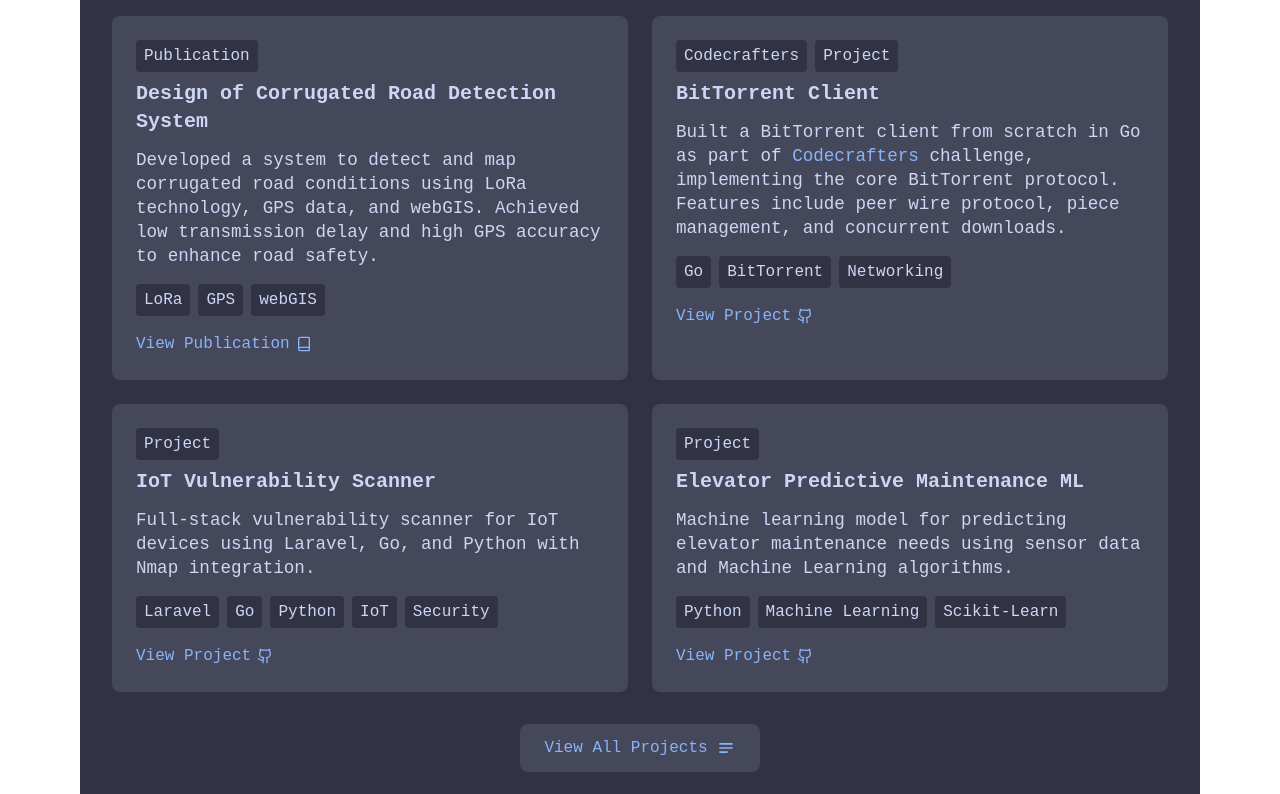
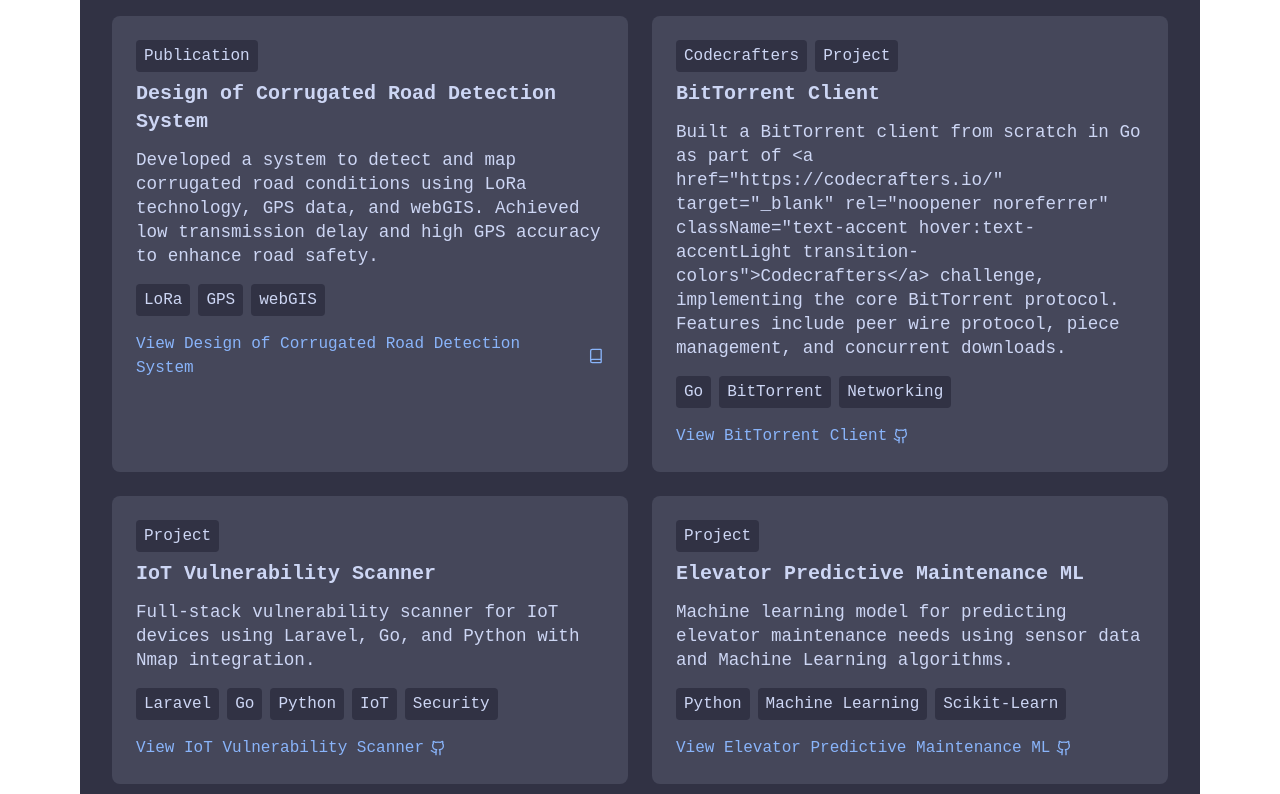
Before and after one commit to izzuddinafif/retro-portfolio, a React (Vite) app in the folder frontend/: page / in a window 1280 px wide. Shown: the part 960-1754 px from the top of the page. Built offline with nearby package versions, Linux system fonts and the light colour scheme.

Commit message:
refine ui

```diff
--- a/frontend/src/components/Projects.tsx
+++ b/frontend/src/components/Projects.tsx
@@ -1,6 +1,24 @@
 import { useState, useEffect } from 'react'
 import { Github, Book } from 'lucide-react'
 import { getProjects, Project } from '../services/api'
+
+interface Project {
+  id: number;
+  title: string;
+  date: string;
+  description: string;
+  technologies: string[];
+  types: string[];
+  link?: string;
+  doi?: string;
+  links?: {
+    go?: string;
+    python?: string;
+    overthewire?: string;
+    hackthebox?: string;
+  };
+  created_at: string;
+}
 
 export default function Projects() {
   const [projects, setProjects] = useState<Project[]>([])
@@ -174,7 +192,9 @@ export default function Projects() {
               <div key={project.id} className="timeline-item">
                 <span className="text-sm text-accent mb-1 block">{project.date}</span>
                 <div className="bg-surfaceHover p-6 rounded-lg">
-                  <span className="text-base bg-surface px-2 py-1 rounded mb-2 inline-block">{project.type}</span>
+                  {project.types.map((type, typeIndex) => (
+                    <span key={typeIndex} className="text-base bg-surface px-2 py-1 rounded mb-2 inline-block">{type}</span>
+                  ))}
                   <h3 className="text-xl font-bold mb-2">{project.title}</h3>
                   <p className="text-base mb-4">{project.description}</p>
                   <div className="flex flex-wrap gap-2 mb-4">
--- a/frontend/src/components/RetroPortfolio.tsx
+++ b/frontend/src/components/RetroPortfolio.tsx
@@ -23,6 +23,41 @@ export default function RetroPortfolio() {
   const scrollToTop = () => {
     window.scrollTo({ top: 0, behavior: 'smooth' })
   }
+
+  const projects = [
+    {
+      title: 'Design of Corrugated Road Detection System',
+      description: 'Developed a system to detect and map corrugated road conditions using LoRa technology, GPS data, and webGIS. Achieved low transmission delay and high GPS accuracy to enhance road safety.',
+      types: ['Publication'],
+      technologies: ['LoRa', 'GPS', 'webGIS'],
+      link: 'https://doi.org/10.1109/IES55876.2022.9888636',
+      icon: <Book className="w-4 h-4 ml-1.5 transition-transform group-hover:translate-x-0.5" />,
+    },
+    {
+      title: 'BitTorrent Client',
+      description: 'Built a BitTorrent client from scratch in Go as part of <a href="https://codecrafters.io/" target="_blank" rel="noopener noreferrer" className="text-accent hover:text-accentLight transition-colors">Codecrafters</a> challenge, implementing the core BitTorrent protocol. Features include peer wire protocol, piece management, and concurrent downloads.',
+      types: ['Codecrafters', 'Project'],
+      technologies: ['Go', 'BitTorrent', 'Networking'],
+      link: 'https://github.com/izzuddinafif',
+      icon: <Github className="w-4 h-4 ml-1.5 transition-transform group-hover:translate-x-0.5" />,
+    },
+    {
+      title: 'IoT Vulnerability Scanner',
+      description: 'Full-stack vulnerability scanner for IoT devices using Laravel, Go, and Python with Nmap integration.',
+      types: ['Project'],
+      technologies: ['Laravel', 'Go', 'Python', 'IoT', 'Security'],
+      link: 'https://github.com/izzuddinafif',
+      icon: <Github className="w-4 h-4 ml-1.5 transition-transform group-hover:translate-x-0.5" />,
+    },
+    {
+      title: 'Elevator Predictive Maintenance ML',
+      description: 'Machine learning model for predicting elevator maintenance needs using sensor data and Machine Learning algorithms.',
+      types: ['Project'],
+      technologies: ['Python', 'Machine Learning', 'Scikit-Learn'],
+      link: 'https://github.com/izzuddinafif',
+      icon: <Github className="w-4 h-4 ml-1.5 transition-transform group-hover:translate-x-0.5" />,
+    },
+  ]
 
   return (
     <div className="flex flex-col items-center min-h-screen w-full bg-transparent text-text font-mono">
@@ -151,128 +186,36 @@ export default function RetroPortfolio() {
           <section className="bg-surface p-8 rounded-lg mt-2">
             <h2 className="pixelated text-lg sm:text-xl mb-8 text-center">FEATURED WORKS</h2>
             <div className="grid grid-cols-1 md:grid-cols-2 gap-6">
-              {/* Publication */}
-              <div className="bg-surfaceHover p-6 rounded-lg transition-all duration-300 hover:shadow-lg hover:shadow-accent/5 hover:-translate-y-1">
-                <span className="text-base bg-surface px-2 py-1 rounded mb-2 inline-block">Publication</span>
-                <h3 className="text-xl font-bold mb-3">Design of Corrugated Road Detection System</h3>
+              {projects.map((project, index) => (
+                <div key={index} className="bg-surfaceHover p-6 rounded-lg transition-all duration-300 hover:shadow-lg hover:shadow-accent/5 hover:-translate-y-1">
+                  <div className="flex flex-wrap gap-2 mb-2">
+                    {project.types.map((type, index) => (
+                      <span key={index} className="text-base bg-surface px-2 py-1 rounded inline-block">
+                        {type}
+                      </span>
+                    ))}
+                  </div>
+                  <h3 className="text-xl font-bold mb-3">{project.title}</h3>
                   <p className="text-base mb-4">
-                  Developed a system to detect and map corrugated road conditions using LoRa technology, GPS data, and webGIS. Achieved low transmission delay and high GPS accuracy to enhance road safety.
+                    {project.description}
                   </p>
                   <div className="flex flex-wrap gap-2 mb-4">
-                  {['LoRa', 'GPS', 'webGIS'].map((tech, index) => (
+                    {project.technologies.map((tech, index) => (
                       <span key={index} className="text-base bg-surface px-2 py-1 rounded">
                         {tech}
                       </span>
                     ))}
                   </div>
                   <a
-                  href="https://doi.org/10.1109/IES55876.2022.9888636"
+                    href={project.link}
                     target="_blank"
                     rel="noopener noreferrer"
                     className="text-accent hover:text-accentLight transition-all duration-300 inline-flex items-center group"
                   >
-                  View Publication <Book className="w-4 h-4 ml-1.5 transition-transform group-hover:translate-x-0.5" />
+                    View {project.title} {project.icon}
                   </a>
                 </div>
-
-              {/* BitTorrent Client */}
-              <div className="bg-surfaceHover p-6 rounded-lg transition-all duration-300 hover:shadow-lg hover:shadow-accent/5 hover:-translate-y-1">
-                <div className="flex flex-wrap gap-2 mb-2">
-                  <span className="text-base bg-surface px-2 py-1 rounded inline-block">Codecrafters</span>
-                  <span className="text-base bg-surface px-2 py-1 rounded inline-block">Project</span>
-                </div>
-                <h3 className="text-xl font-bold mb-3">BitTorrent Client</h3>
-                <p className="text-base mb-4">
-                  Built a BitTorrent client from scratch in Go as part of <a href="https://codecrafters.io/" target="_blank" rel="noopener noreferrer" className="text-accent hover:text-accentLight transition-colors">Codecrafters</a> challenge, implementing the core BitTorrent protocol. Features include peer wire protocol, piece management, and concurrent downloads.
-                </p>
-                <div className="flex flex-wrap gap-2 mb-4">
-                  {['Go', 'BitTorrent', 'Networking'].map((tech, index) => (
-                    <span key={index} className="text-base bg-surface px-2 py-1 rounded">
-                      {tech}
-                    </span>
               ))}
-                </div>
-                <a
-                  href="https://github.com/izzuddinafif"
-                  target="_blank"
-                  rel="noopener noreferrer"
-                  className="text-accent hover:text-accentLight transition-all duration-300 inline-flex items-center group"
-                >
-                  View Project <Github className="w-4 h-4 ml-1.5 transition-transform group-hover:translate-x-0.5" />
-                </a>
-              </div>
-
-              {/* Blockchain */}
-              {/* <div className="bg-surfaceHover p-6 rounded-lg transition-all duration-300 hover:shadow-lg hover:shadow-accent/5 hover:-translate-y-1">
-                <span className="text-base bg-surface px-2 py-1 rounded mb-2 inline-block">Project</span>
-                <h3 className="text-xl font-bold mb-3">Supply Chain Management on Blockchain</h3>
-                <p className="text-base mb-4">
-                  Developed a supply chain management system using Hyperledger Fabric. Implemented smart contracts for tracking products and managing stakeholder permissions.
-                </p>
-                <div className="flex flex-wrap gap-2 mb-4">
-                  {['Hyperledger Fabric', 'Go', 'Docker'].map((tech, index) => (
-                    <span key={index} className="text-base bg-surface px-2 py-1 rounded">
-                      {tech}
-                    </span>
-                  ))}
-                </div>
-                <a
-                  href="https://github.com/izzuddinafif"
-                  target="_blank"
-                  rel="noopener noreferrer"
-                  className="text-accent hover:text-accentLight transition-all duration-300 inline-flex items-center group"
-                >
-                  View Project <Github className="w-4 h-4 ml-1.5 transition-transform group-hover:translate-x-0.5" />
-                </a>
-              </div> */}
-
-              {/* IoT Vulnerability Scanner */}
-              <div className="bg-surfaceHover p-6 rounded-lg transition-all duration-300 hover:shadow-lg hover:shadow-accent/5 hover:-translate-y-1">
-                <span className="text-base bg-surface px-2 py-1 rounded mb-2 inline-block">Project</span>
-                <h3 className="text-xl font-bold mb-3">IoT Vulnerability Scanner</h3>
-                <p className="text-base mb-4">
-                  Full-stack vulnerability scanner for IoT devices using Laravel, Go, and Python with Nmap integration.
-                </p>
-                <div className="flex flex-wrap gap-2 mb-4">
-                  {['Laravel', 'Go', 'Python', 'IoT', 'Security'].map((tech, index) => (
-                    <span key={index} className="text-base bg-surface px-2 py-1 rounded">
-                      {tech}
-                    </span>
-                  ))}
-                </div>
-                <a
-                  href="https://github.com/izzuddinafif"
-                  target="_blank"
-                  rel="noopener noreferrer"
-                  className="text-accent hover:text-accentLight transition-all duration-300 inline-flex items-center group"
-                >
-                  View Project <Github className="w-4 h-4 ml-1.5 transition-transform group-hover:translate-x-0.5" />
-                </a>
-              </div>
-
-              {/* Predictive Maintenance */}
-              <div className="bg-surfaceHover p-6 rounded-lg transition-all duration-300 hover:shadow-lg hover:shadow-accent/5 hover:-translate-y-1">
-                <span className="text-base bg-surface px-2 py-1 rounded mb-2 inline-block">Project</span>
-                <h3 className="text-xl font-bold mb-3">Elevator Predictive Maintenance ML</h3>
-                <p className="text-base mb-4">
-                  Machine learning model for predicting elevator maintenance needs using sensor data and Machine Learning algorithms.
-                </p>
-                <div className="flex flex-wrap gap-2 mb-4">
-                  {['Python', 'Machine Learning', 'Scikit-Learn'].map((tech, index) => (
-                    <span key={index} className="text-base bg-surface px-2 py-1 rounded">
-                      {tech}
-                    </span>
-                  ))}
-                </div>
-                <a
-                  href="https://github.com/izzuddinafif"
-                  target="_blank"
-                  rel="noopener noreferrer"
-                  className="text-accent hover:text-accentLight transition-all duration-300 inline-flex items-center group"
-                >
-                  View Project <Github className="w-4 h-4 ml-1.5 transition-transform group-hover:translate-x-0.5" />
-                </a>
-              </div>
             </div>
 
             <div className="text-center mt-8">
```
Also changed, not shown: 1 other file (tests, documents, lock files or other folders). Lines whose indentation alone changed are shown as unchanged.
